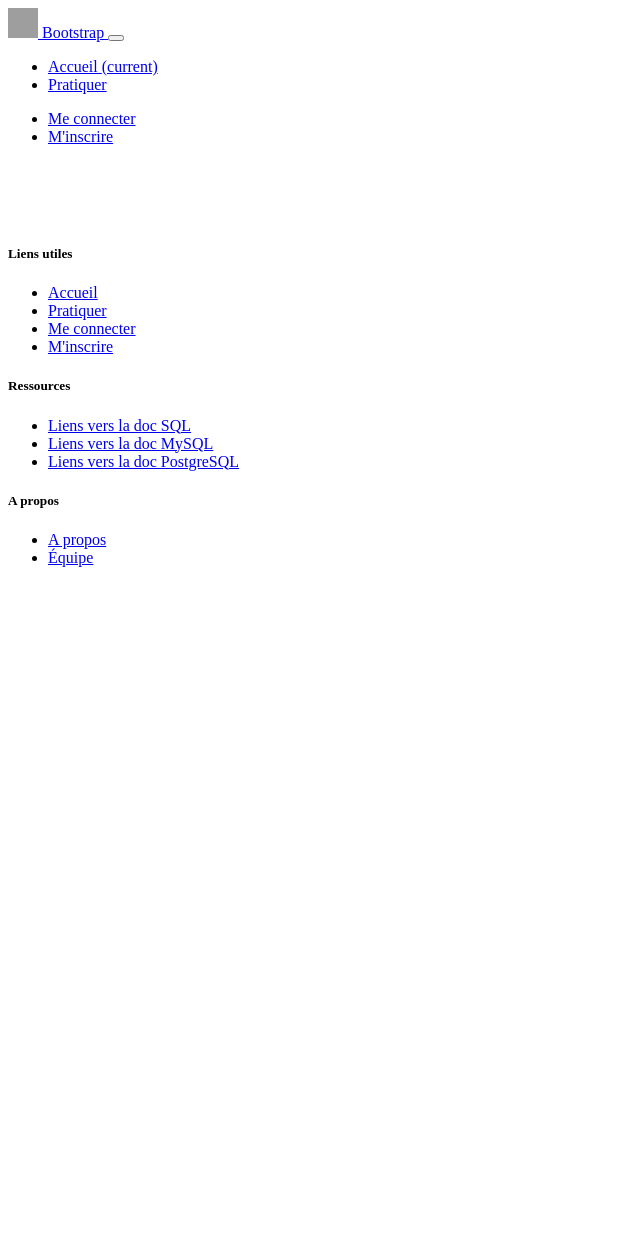
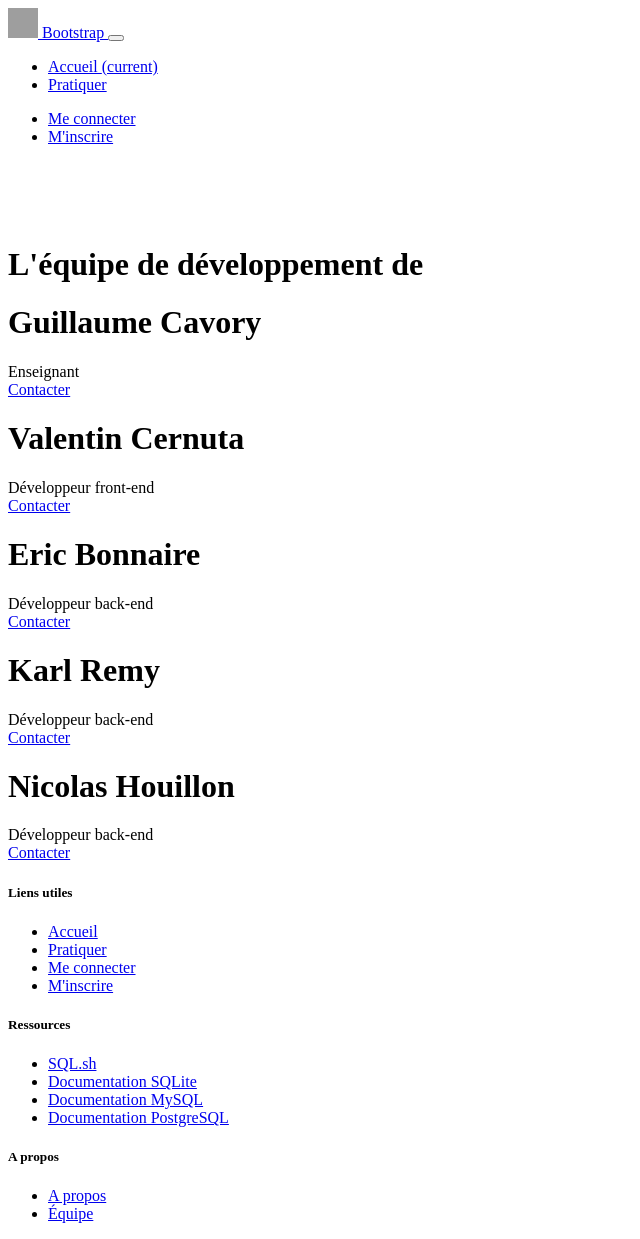
Before and after one commit to NicolasHouillon/lp-projet-2, a Symfony app: template templates/home/team.html.twig in a window 1280 px wide. Shown: the whole page, without its empty margins (0-640 px from the left). Before the commit the page ends 567 px from the top, so only its background shows below. Run offline with Twig, Linux system fonts and the light colour scheme; the template is opened without the code that fills it, so the values that code supplies are empty; some libraries are stand-ins or nearby versions; grey boxes are pictures that could not be loaded.

Commit message:
Liens vers les doc SQL + pages a propos et team

```diff
--- a/templates/base.html.twig
+++ b/templates/base.html.twig
@@ -71,16 +71,17 @@
                     <div class="col-6 col-md">
                         <h5>Ressources</h5>
                         <ul class="list-unstyled text-small">
-                            <li><a class="text-muted" href="#">Liens vers la doc SQL</a></li>
-                            <li><a class="text-muted" href="#">Liens vers la doc MySQL</a></li>
-                            <li><a class="text-muted" href="#">Liens vers la doc PostgreSQL</a></li>
+                            <li><a class="text-muted" href="https://sql.sh">SQL.sh</a></li>
+                            <li><a class="text-muted" href="https://sqlite.org/docs.html">Documentation SQLite</a></li>
+                            <li><a class="text-muted" href="https://dev.mysql.com/doc/">Documentation MySQL</a></li>
+                            <li><a class="text-muted" href="https://docs.postgresql.fr/">Documentation PostgreSQL</a></li>
                         </ul>
                     </div>
                     <div class="col-6 col-md">
                         <h5>A propos</h5>
                         <ul class="list-unstyled text-small">
-                            <li><a class="text-muted" href="#">A propos</a></li>
-                            <li><a class="text-muted" href="#">Équipe</a></li>
+                            <li><a class="text-muted" href="{{ path('about') }}">A propos</a></li>
+                            <li><a class="text-muted" href="{{ path('team') }}">Équipe</a></li>
                         </ul>
                     </div>
                 </div>
--- a/templates/home/team.html.twig
+++ b/templates/home/team.html.twig
@@ -1,9 +1,57 @@
 {% extends 'base.html.twig' %}
 
-{% block title %}
-
-{% endblock %}
+{% block title %}{{ app_name }} - L'équipe{% endblock %}
 
 {% block body %}
+    <h1>L'équipe de développement de {{ app_name }}</h1>
 
+    <div class="card">
+        <div class="card-body d-flex justify-content-between align-items-center">
+            <h1>Guillaume Cavory</h1>
+            <span>Enseignant</span>
+        </div>
+        <a href="#" class="card-footer">Contacter</a>
+    </div>
+
+    <div class="row mt-4">
+        <div class="col">
+            <div class="card">
+                <div class="card-body d-flex justify-content-between align-items-center">
+                    <h1>Valentin Cernuta</h1>
+                    <span>Développeur front-end</span>
+                </div>
+                <a href="#" class="card-footer">Contacter</a>
+            </div>
+        </div>
+        <div class="col">
+            <div class="card">
+                <div class="card-body d-flex justify-content-between align-items-center">
+                    <h1>Eric Bonnaire</h1>
+                    <span>Développeur back-end</span>
+                </div>
+                <a href="#" class="card-footer">Contacter</a>
+            </div>
+        </div>
+    </div>
+
+    <div class="row mt-4">
+        <div class="col">
+            <div class="card">
+                <div class="card-body d-flex justify-content-between align-items-center">
+                    <h1>Karl Remy</h1>
+                    <span>Développeur back-end</span>
+                </div>
+                <a href="#" class="card-footer">Contacter</a>
+            </div>
+        </div>
+        <div class="col">
+            <div class="card">
+                <div class="card-body d-flex justify-content-between align-items-center">
+                    <h1>Nicolas Houillon</h1>
+                    <span>Développeur back-end</span>
+                </div>
+                <a href="#" class="card-footer">Contacter</a>
+            </div>
+        </div>
+    </div>
 {% endblock %}
```
Also changed, not shown: templates/home/about.html.twig (+39 -4 lines).
